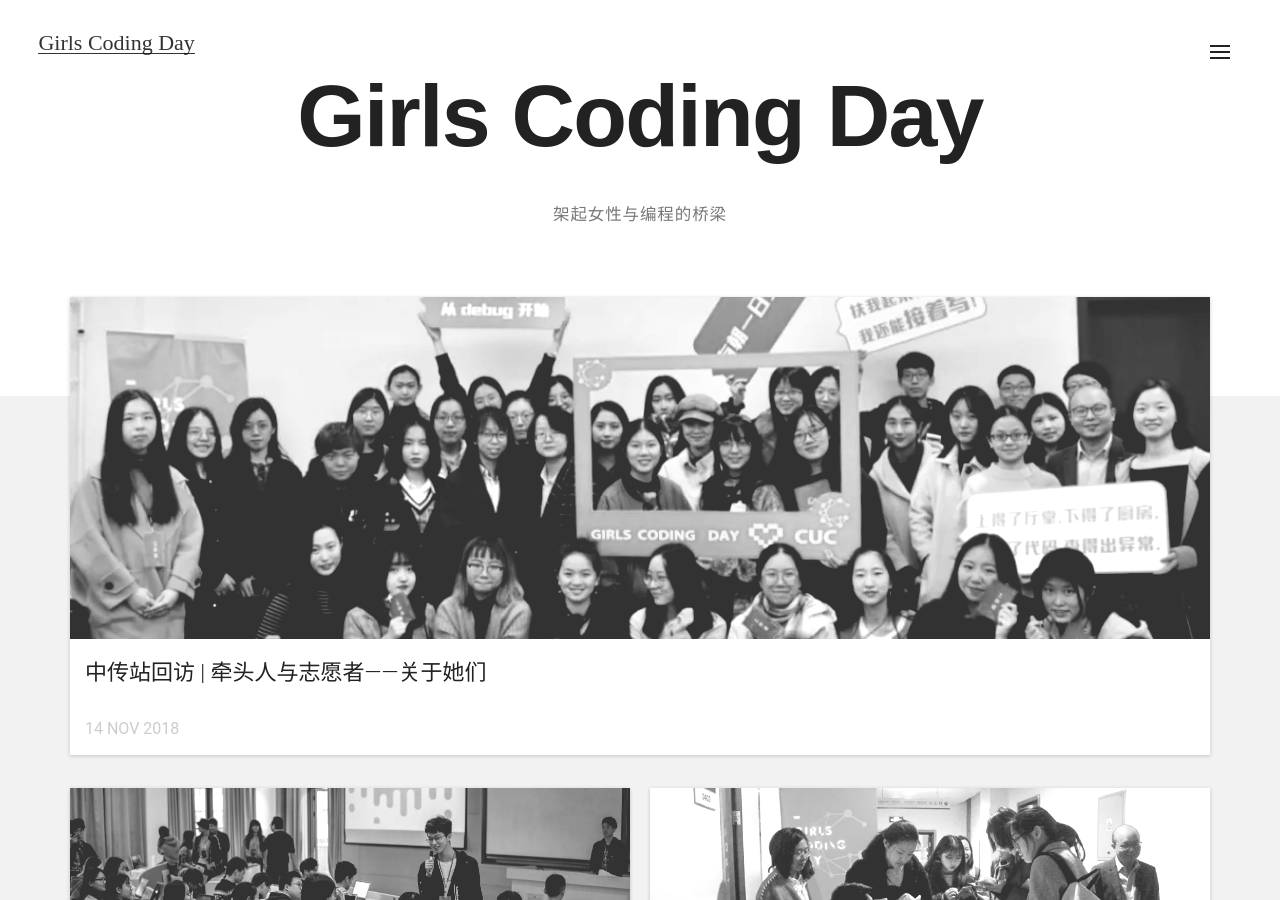
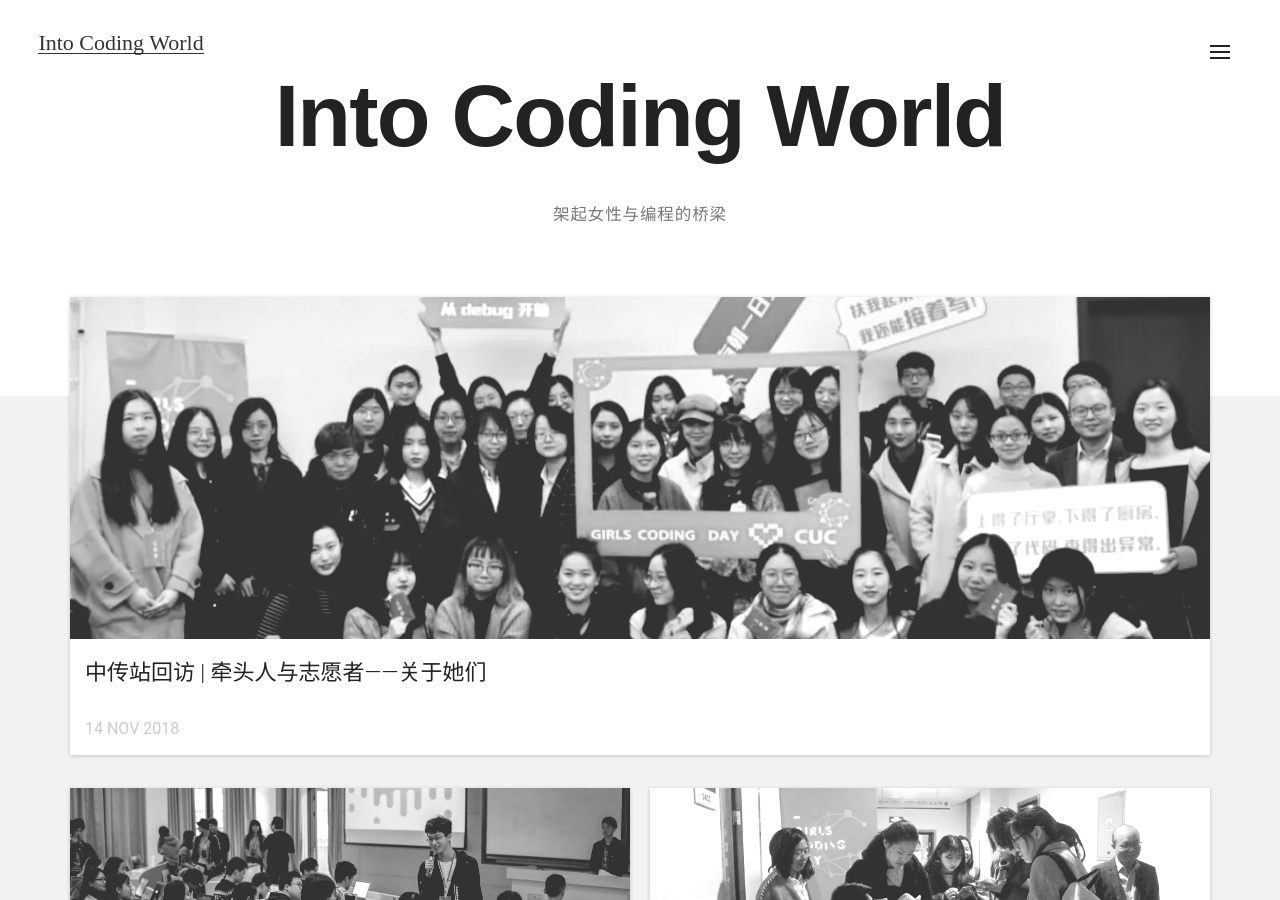
Before and after one commit to mmnnuuxx/my-first-blog, a Jekyll site: the page built from index.html, in a window 1280 px wide and 900 px high. Built offline with Jekyll 4.4.1, drawn with Linux system fonts in a browser that asks for light colours; nearby versions of some CDN libraries.

Commit message:
Update _config.yml

```diff
--- a/_config.yml
+++ b/_config.yml
@@ -1,10 +1,10 @@
 # "/" + 仓库的名字. 资源文件的路径组成部分
-baseurl: '/Girls-Coding-Day-Jekyll-blog-3'
+baseurl: '/Into Coding World'
 
 # 网页的标题
-title: "Girls Coding Day"
+title: "My Very First Coding Experience"
 # 网站的主标题
-name: "Girls Coding Day"
+name: "Into Coding World"
 description: "架起女性与编程的桥梁"
 
 # 其它配置, 可忽略, 无需修改
```
